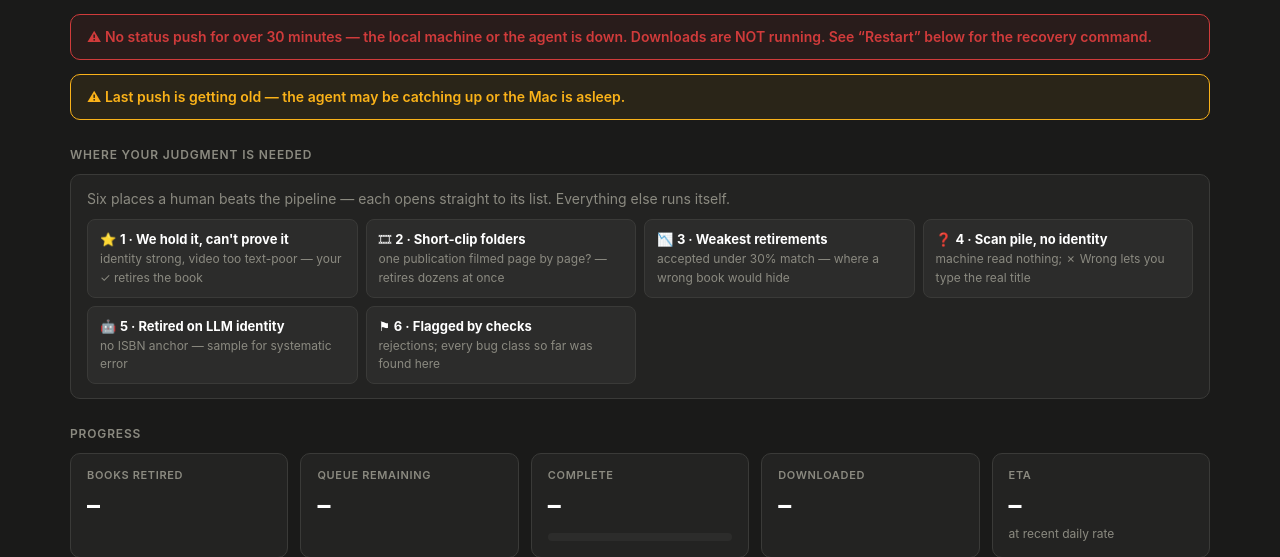
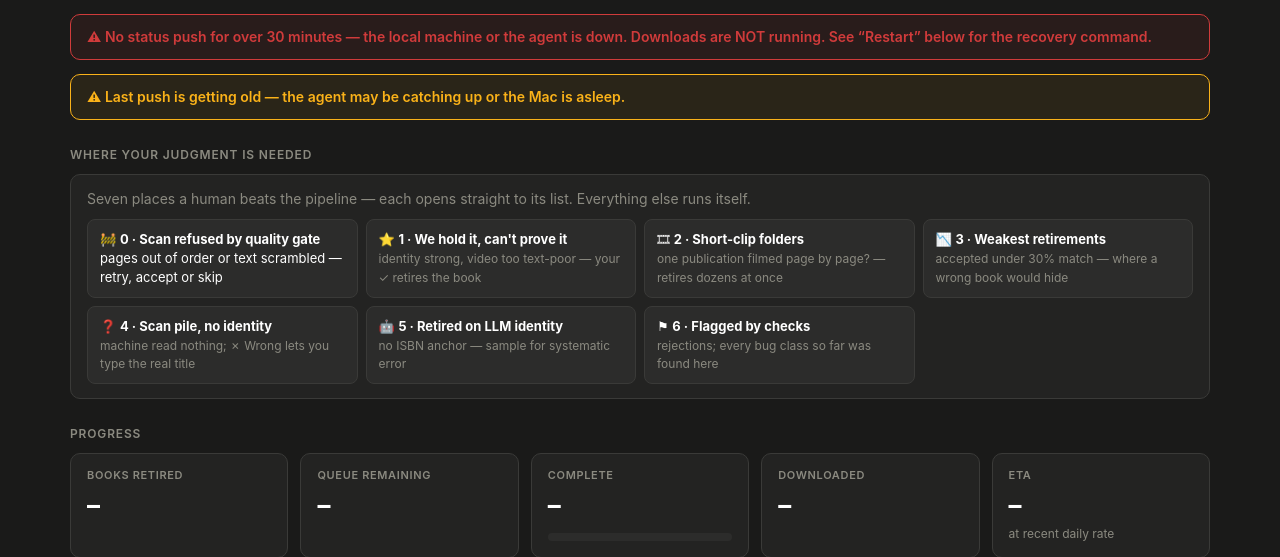
Before and after one commit to yauhenio2025/bookscan-ops, a Flask app: template templates/index.html in a window 1280 px wide. Shown: the part 51-608 px from the top of the page. Run offline with Flask 3, Linux system fonts and the light colour scheme; the template is opened without the code that fills it, so the values that code supplies are empty; parts of the project's set-up code (start-up, migrations or seed data) failed here and were passed over.

Commit message:
Dashboard home: tile for gated-scan queue
Co-Authored-By: Claude Sonnet 5.5 <noreply@anthropic.com>

```diff
--- a/templates/index.html
+++ b/templates/index.html
@@ -112,9 +112,11 @@
 
   <h2>Where your judgment is needed</h2>
   <div class="card">
-    <div class="muted" style="margin-bottom:10px">Six places a human beats the
+    <div class="muted" style="margin-bottom:10px">Seven places a human beats the
       pipeline — each opens straight to its list. Everything else runs itself.</div>
     <div style="display:grid;gap:8px;grid-template-columns:repeat(auto-fit,minmax(270px,1fr))">
+      <a class="need" href="/review?flt=gated">🚧 <b>0 · Scan refused by quality gate</b><br>
+        <span>pages out of order or text scrambled — retry, accept or skip</span></a>
       <a class="need" href="/review?flt=kept">⭐ <b>1 · We hold it, can't prove it</b><br>
         <span class="muted">identity strong, video too text-poor — your ✓ retires the book</span></a>
       <a class="need" href="/review?flt=cluster">🎞 <b>2 · Short-clip folders</b><br>
```
